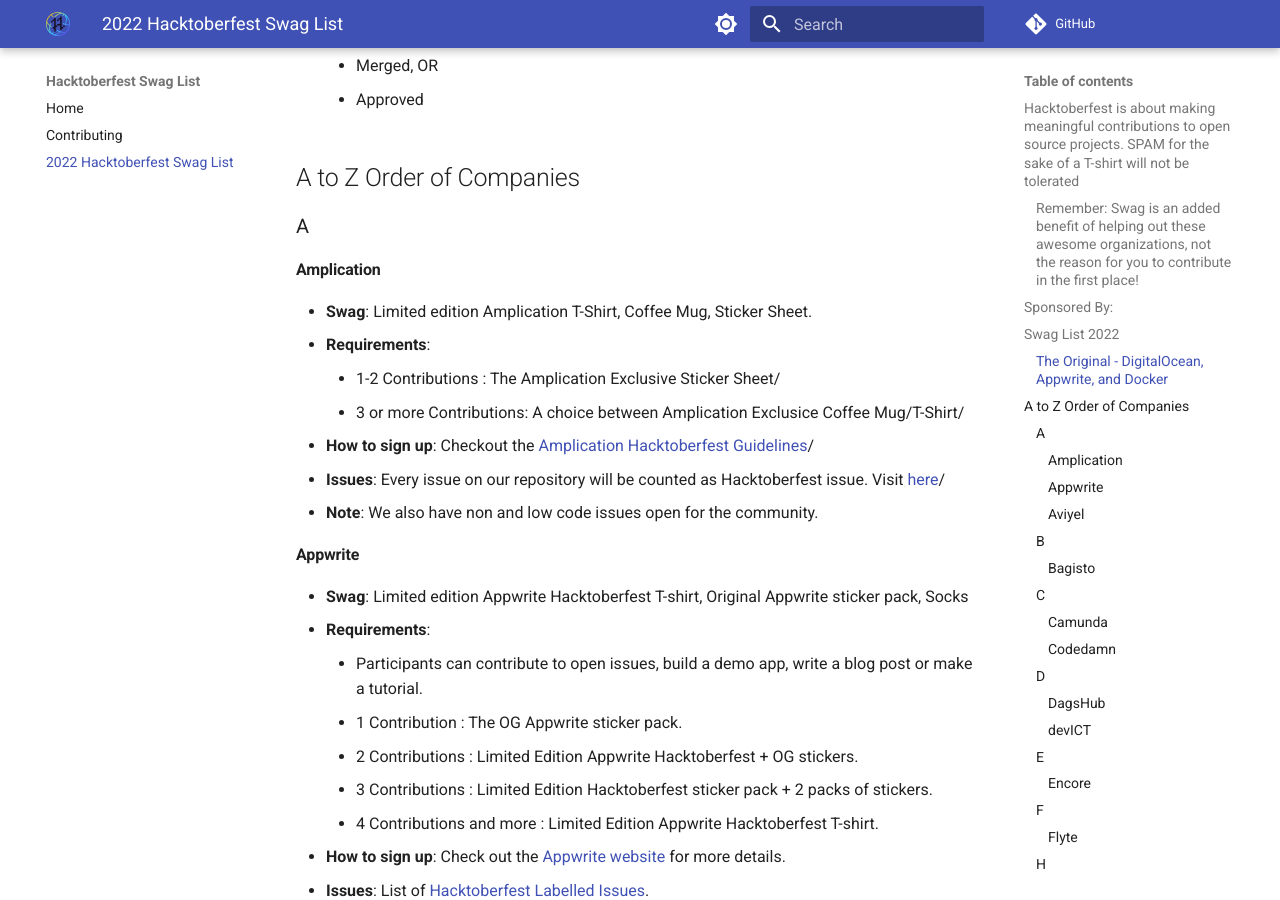
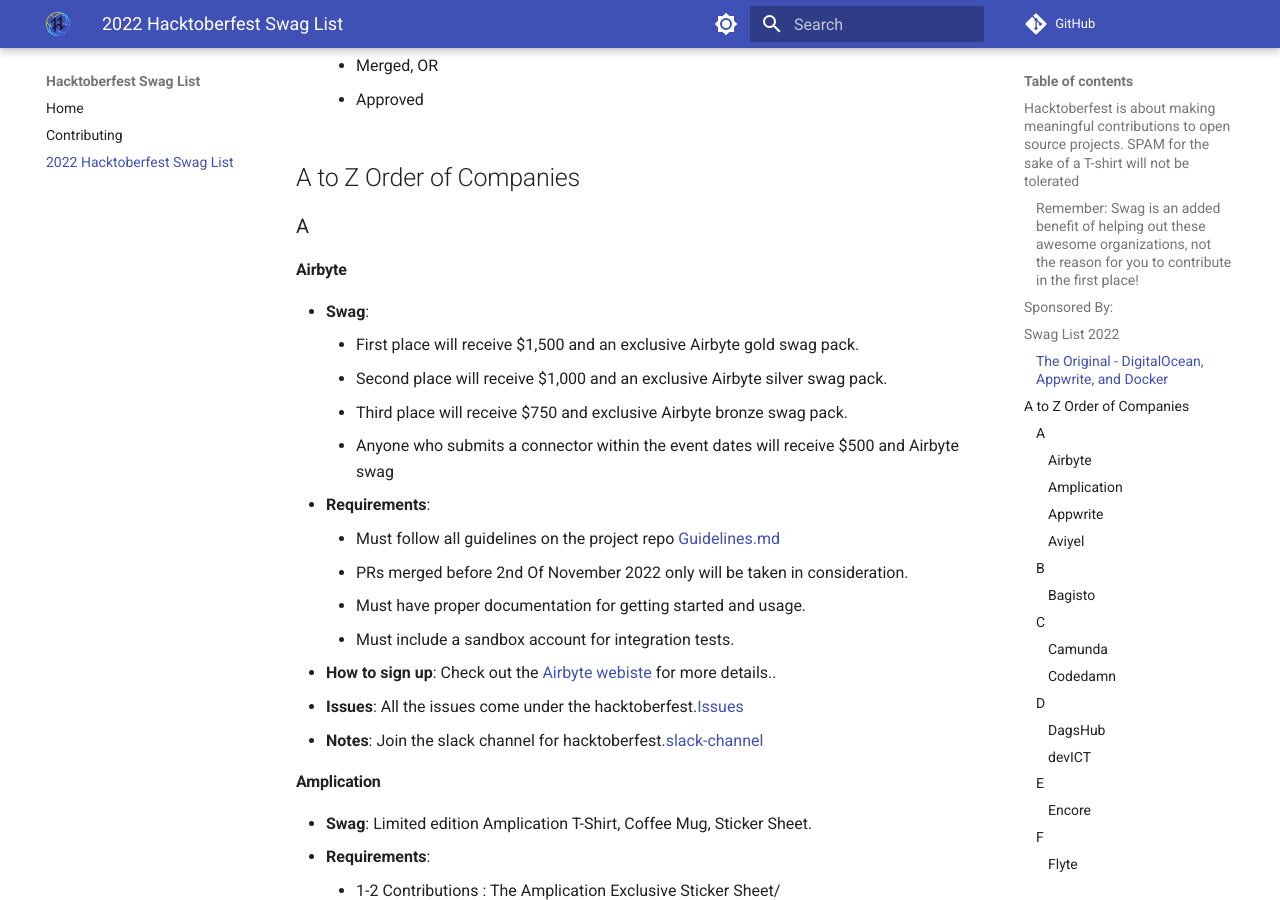
Before and after one commit to crweiner/hacktoberfest-swag-list, an MkDocs documentation site: the page built from docs/list.md, in a window 1280 px wide and 900 px high, scrolled down 1287 px. Built offline with MkDocs 1.6.1 and Material for MkDocs 9.7.7, drawn with Linux system fonts in a browser that asks for light colours; comment, search, counter and statistics services are not loaded.

Commit message:
Added Airbyte to the swag list.

```diff
--- a/docs/list.md
+++ b/docs/list.md
@@ -36,6 +36,22 @@
 ## A to Z Order of Companies
 
 ### A
+
+#### **Airbyte**
+
+- **Swag**:
+     - First place will receive $1,500 and an exclusive Airbyte gold swag pack.
+     - Second place will receive $1,000 and an exclusive Airbyte silver swag pack.
+     - Third place will receive $750 and exclusive Airbyte bronze swag pack.
+     - Anyone who submits a connector within the event dates will receive $500 and Airbyte swag
+- **Requirements**:
+     - Must follow all guidelines on the project repo [Guidelines.md](https://github.com/airbytehq/connector-contest/blob/main/GUIDELINES.md)
+     - PRs merged before 2nd Of November 2022 only will be taken in consideration.
+     - Must have proper documentation for getting started and usage.
+     - Must include a sandbox account for integration tests.
+- **How to sign up**:  Check out the [Airbyte webiste](https://airbyte.com/connector-contest) for more details..
+- **Issues**: All the issues come under the hacktoberfest.[Issues](https://github.com/airbytehq/connector-contest/issues)
+- **Notes**: Join the slack channel for hacktoberfest.[slack-channel](https://join.slack.com/share/enQtNDEzMjUzNTQ5OTg0Ny0xN2I2MDU4NGFkOTNlYzZlN2JmMGIzOTgyMjU1ODk1MDIzZWM5YTAzMThkMDFkNzgzNWNjNzljOGU1MmRhMDIw)
 
 #### **Amplication**
 
```
